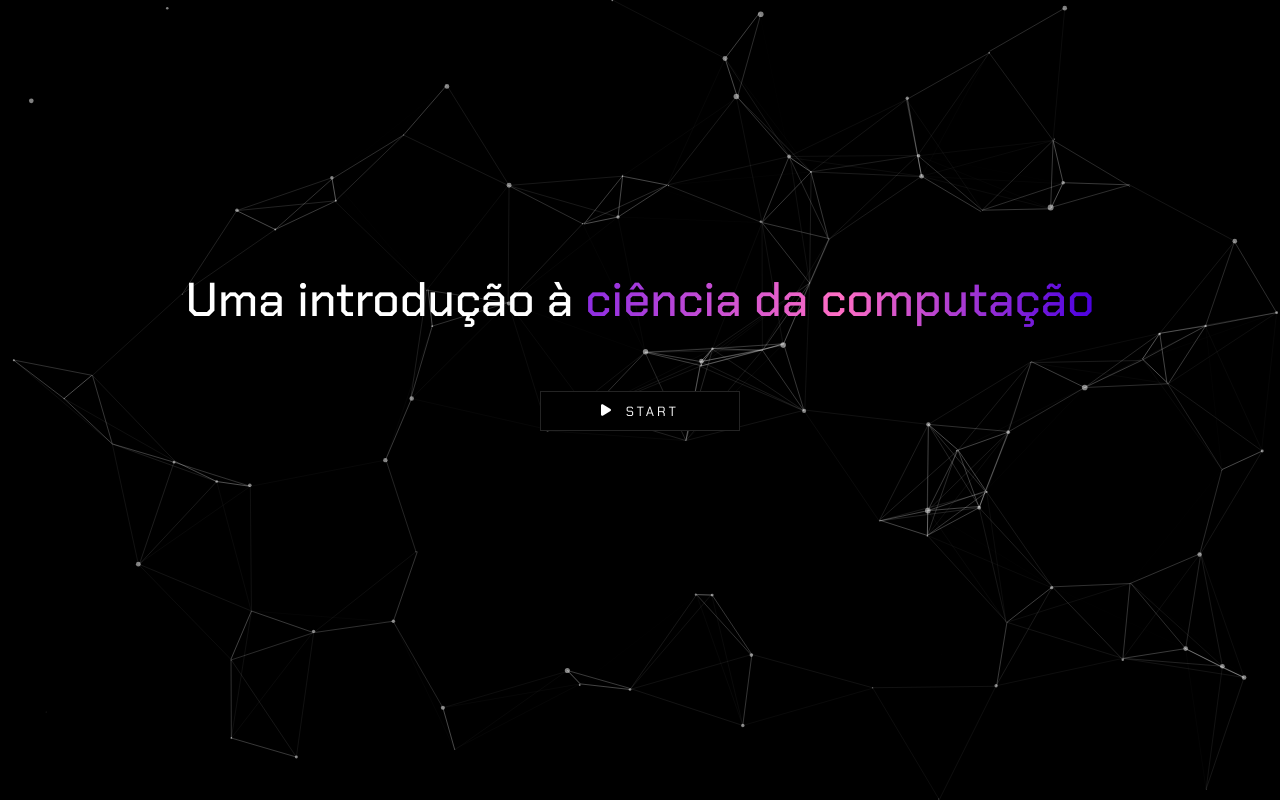
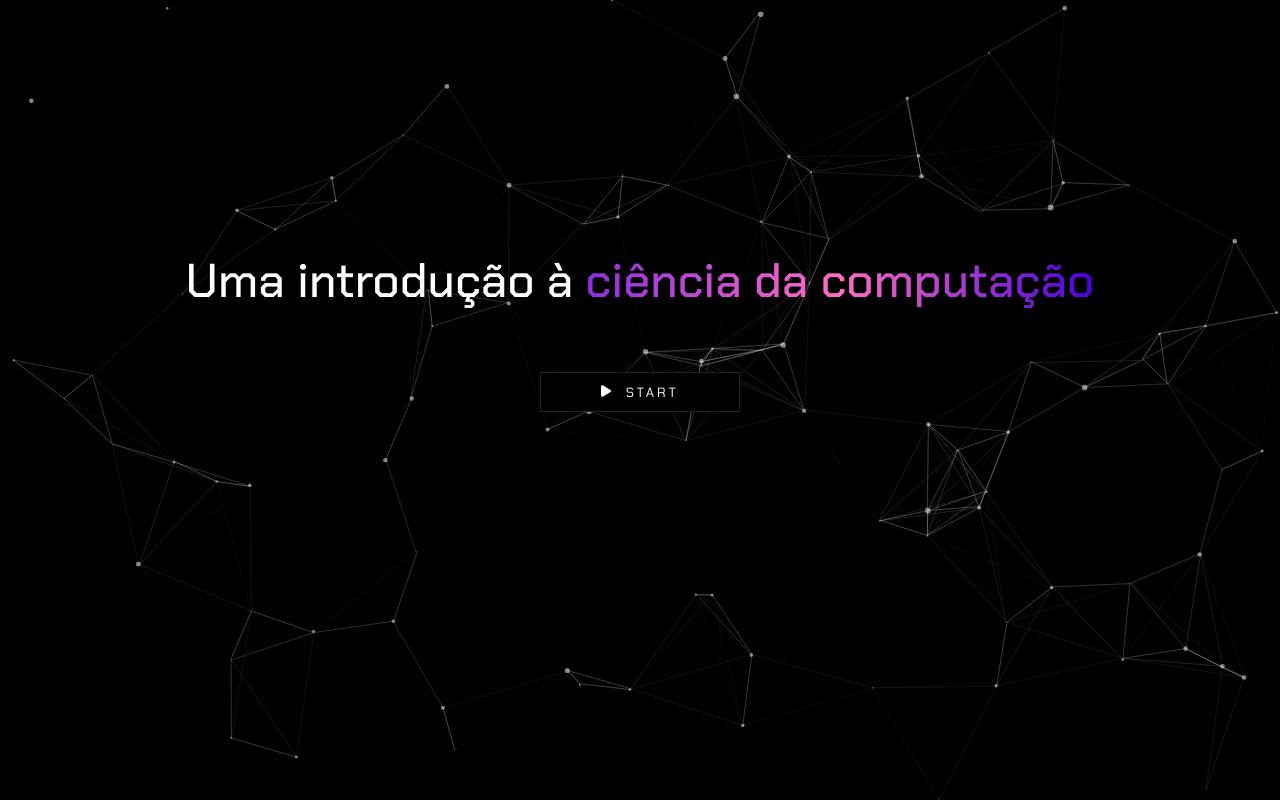
Before and after one commit to PietroThUser/ENC-TECH-SITE, a Flask app: page / in a window 1280 px wide. Run offline with Flask 3, Linux system fonts and the light colour scheme; some libraries are stand-ins or nearby versions.

Commit message:
Redesign

```diff
--- a/static/style.css
+++ b/static/style.css
@@ -11,7 +11,6 @@ body {
     font-family: "Chakra Petch", sans-serif;
     background-color: black;
     color: white;
-    height: 100%;
     margin: 0;
 }
 
@@ -67,6 +66,14 @@ canvas {
         letter-spacing: 3px;
         margin-top: -40px;
     }
+
+    div {
+        align-items: center;
+        display: flex;
+        flex-direction: column;
+        position: absolute;
+        top: 150px;
+    }
 }
 
 @media only screen and (max-width: 638px){
--- a/templates/index.html
+++ b/templates/index.html
@@ -10,15 +10,25 @@
     <title>introduction</title>
 </head>
 <body>
-    <div id="particles-container"></div>
-    <div class="section-1">
+    <div class="section-1" id="particles-container">
+        <div>
+            <h1>
+                Uma introdução à
+                <span>ciência da computação</span>
+            </h1>
+            <button>
+                <i class="fa-solid fa-play"></i> START
+            </button>
+        </div>
+    </div>
+    <div class="section-2">
         <h1>
-            Uma introdução à
-            <span>ciência da computação</span>
+            Sobre o curso
         </h1>
-        <button>
-            <i class="fa-solid fa-play"></i> START
-        </button>
+        <h1>
+            <span>Uma introdução à ciência da computação</span> é um curso focado para leigos na área da computação,
+            completamente gratuito, intuitvo e interativo, perfeito para iniciantes.
+        </h1>
     </div>
 </body>
 </html>
```
Also changed, not shown: static/script.js (line endings or trailing spaces).
